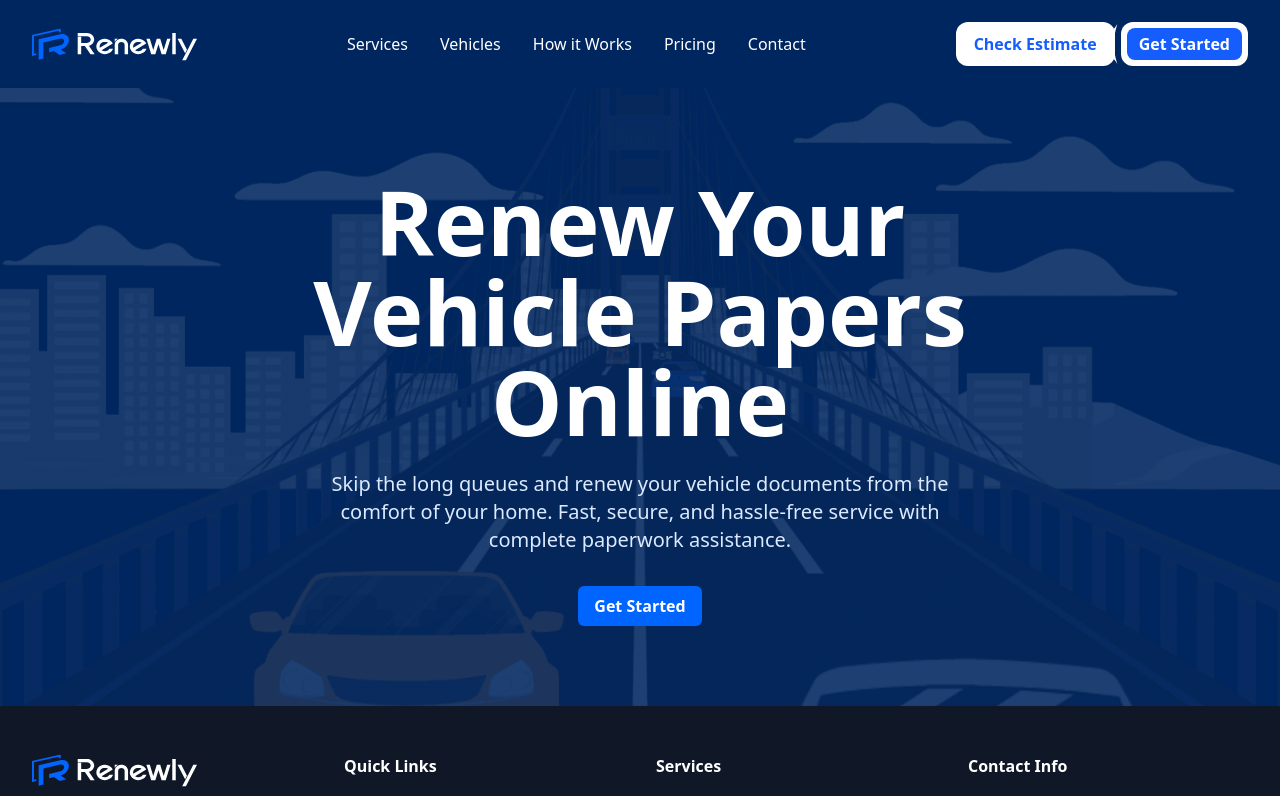
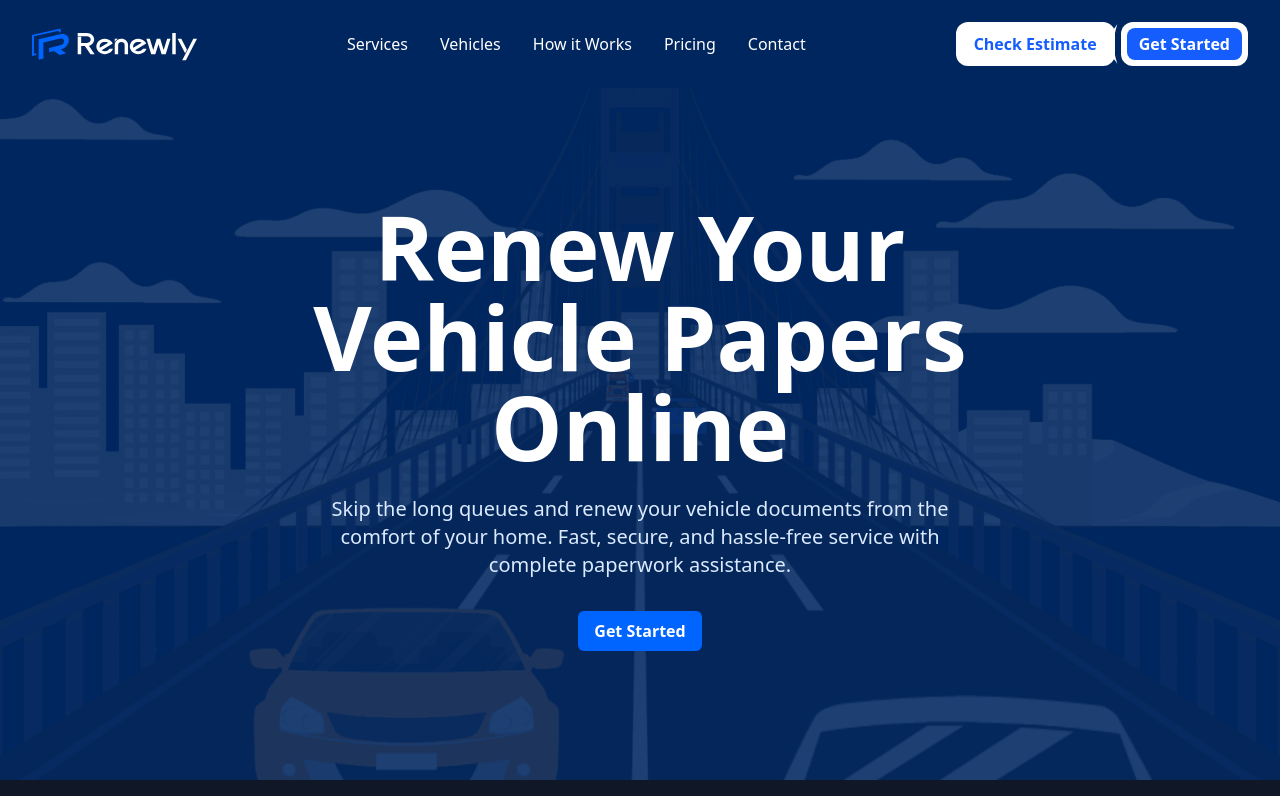
Before and after one commit to fantastizeey1/testDevdive, a React (Vite) app: page / in a window 1280 px wide. Shown: the top 796 px of the page. Built offline with nearby package versions, Linux system fonts and the light colour scheme.

Commit message:
update the hero section

```diff
--- a/src/sections/Hero.tsx
+++ b/src/sections/Hero.tsx
@@ -3,7 +3,7 @@ import Button from "../components/Button";
 
 const Hero = () => {
   return (
-    <section className="relative overflow-hidden text-white bg-[#00265F] min-h-[600px] flex items-center pt-24 pb-20">
+    <section className="relative overflow-hidden text-white bg-[#00265F] min-h-[700px] flex items-center pt-24 pb-20">
       {/* Background for Desktop (full image) */}
       <div
         className="
@@ -29,7 +29,7 @@ const Hero = () => {
 
       {/* Content */}
       <Container className="relative z-10">
-        <div className="max-w-2xl mx-auto text-center">
+        <div className="max-w-2xl mx-auto -mt-6 text-center">
           <h1 className="xl:text-[90px] md:text-6xl text-4xl font-bold mb-6">
             Renew Your Vehicle Papers Online
           </h1>
```
